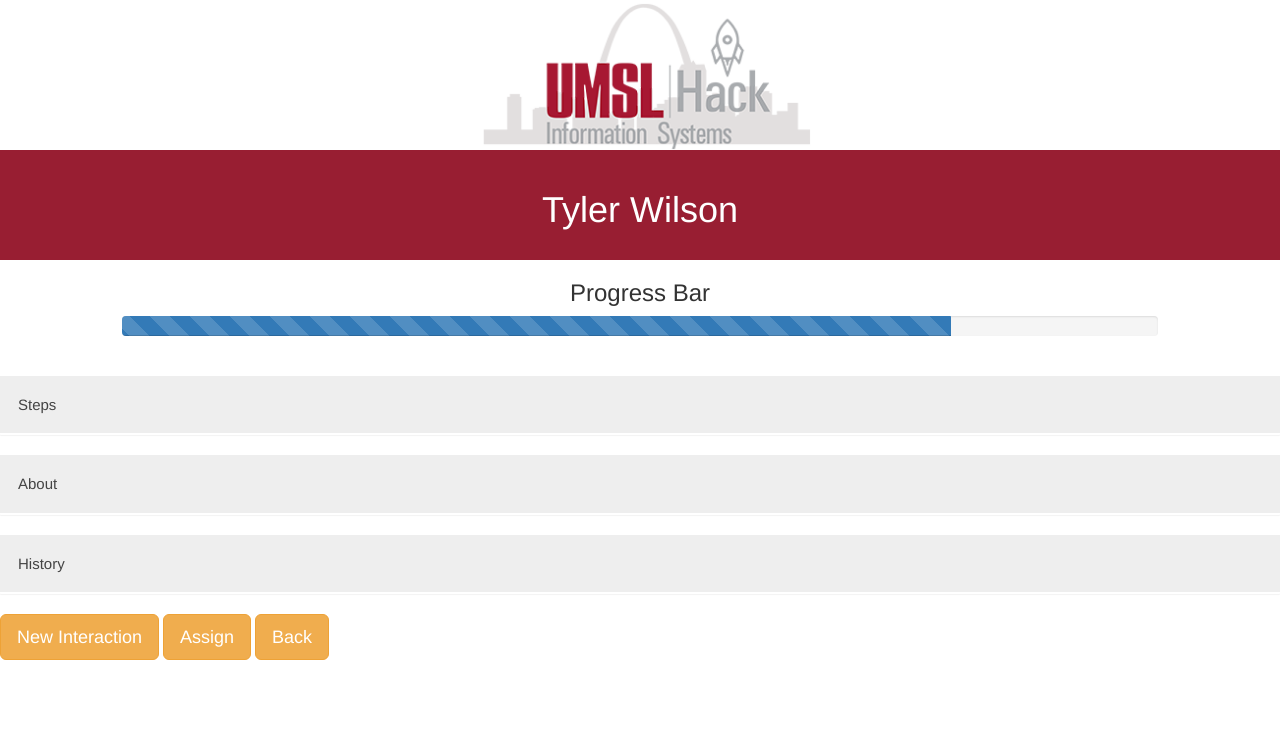
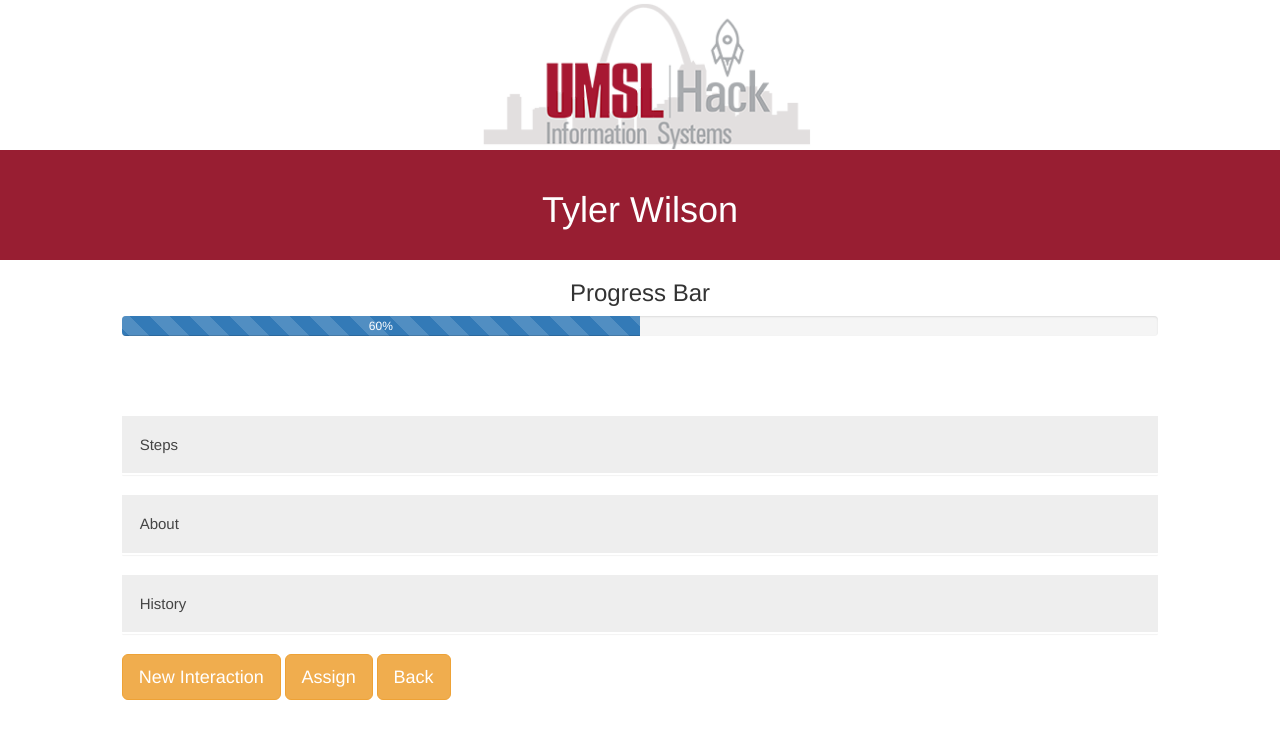
Before and after one commit to Jdothager/umslhack2017, a Python web app: template templates/profile.html in a window 1280 px wide. Shown: the top 739 px of the page. Run offline with Jinja, Linux system fonts and the light colour scheme; the template is opened without the code that fills it, so the values that code supplies are empty; some libraries are stand-ins or nearby versions.

Commit message:
cleaned up progress bar

```diff
--- a/templates/create.html
+++ b/templates/create.html
@@ -1,6 +1,7 @@
 {% extends 'base.html' %}
 
 {% block content %}
+
   <a href="/">
     <img src="..\images\umsllogo.png" alt="Smiley face" height="150" align="center" style="display: block;
     margin: 0 auto;">
@@ -11,7 +12,8 @@
         <br>
 	</div>
   <br>
-
+<div class="col-md-1"></div>
+<div class="col-md-10">
     <form>
       <div class="form-group">
         <label for="contact">First name</label>
@@ -90,6 +92,6 @@
       </div>
     </form>
     <br><br>
-
+</div><div class="col-md-1"></div>
 
 {% endblock %}
--- a/templates/profile.html
+++ b/templates/profile.html
@@ -109,13 +109,13 @@
  </div>
 
 <div class="progress">
-    <div class="progress-bar progress-bar-striped active" role="progressbar" aria-valuenow="40" aria-valuemin="0" aria-valuemax="100" style="width:80%">
-
+    <div class="progress-bar progress-bar-striped active" role="progressbar" aria-valuenow="40" aria-valuemin="0" aria-valuemax="100" style="width:50%">
+        60%
   	</div>
 </div>
 <br>
 
-</div>
+
     <div>
         <br><br>
         <button class="accordion">Steps</button>
@@ -163,17 +163,22 @@
           <p>
             <table class = "accordianT">
                 <tr>
-                    <td>02/20/2017&nbsp&nbsp&nbsp&nbsp&nbsp</td>
+                    <td>08/20/2016&nbsp&nbsp&nbsp&nbsp&nbsp</td>
+                    <td>email&nbsp&nbsp&nbsp&nbsp&nbsp</td>
+                    <td>Helped through application process.</td>
+                </tr>
+                <tr>
+                    <td>05/20/2016&nbsp&nbsp&nbsp&nbsp&nbsp</td>
                     <td>email&nbsp&nbsp&nbsp&nbsp&nbsp</td>
                     <td>discussed major. Sugg campus visit.</td>
                 </tr>
                 <tr>
-                    <td>12/02/2016&nbsp&nbsp&nbsp&nbsp&nbsp</td>
+                    <td>03/02/2016&nbsp&nbsp&nbsp&nbsp&nbsp</td>
                     <td>call</td>
                     <td>Checked in. Scheduled follow-up contact</td>
                 </tr>
                 <tr>
-                    <td>10/15/2016&nbsp&nbsp&nbsp&nbsp&nbsp</td>
+                    <td>01/15/2016&nbsp&nbsp&nbsp&nbsp&nbsp</td>
                     <td>call</td>
                     <td>Introduction.  Good interest.</td>
                 </tr>
--- a/templates/update.html
+++ b/templates/update.html
@@ -71,7 +71,10 @@
         <a href="/" class="btn btn-warning btn-lg">Submit</a>
         <input type="reset" class="btn btn-warning btn-lg">
         <a href="/student" class="btn btn-warning btn-lg">Cancel</a>
+              <br>
+      <br>
       </div>
+      <br>
     </form>
 </div><div class="col-md-1">
 
```
